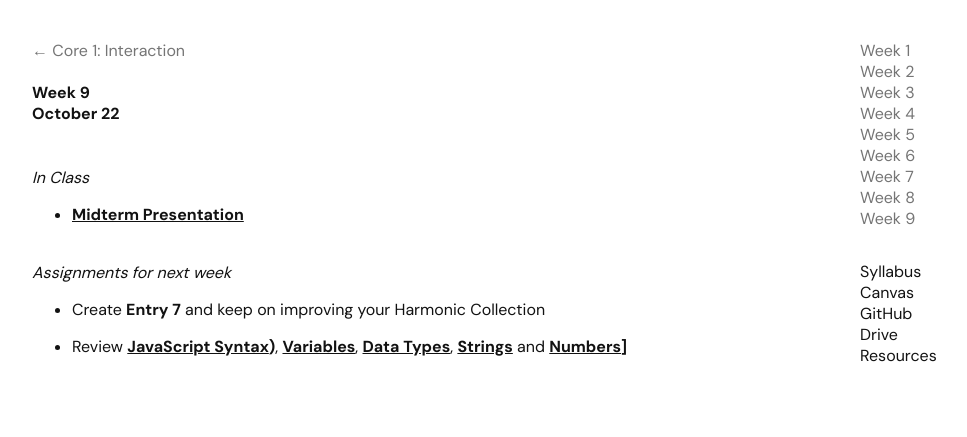
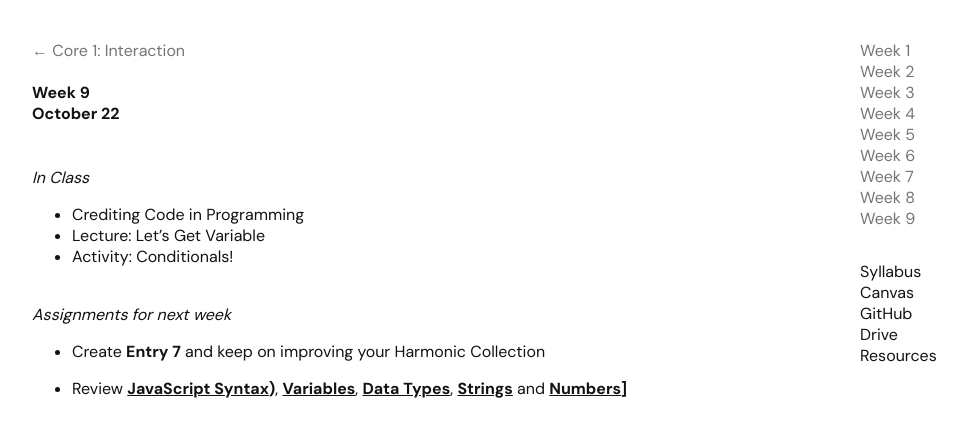
Before and after one commit to core1-interaction/core1-interaction.github.io, a Jekyll site: the page built from week9.md, in a window 1280 px wide. Shown: the top 437 px of the page, without its empty margins (108-1075 px from the left). Built offline with Jekyll 4.4.1, drawn with Linux system fonts in a browser that asks for light colours.

Commit message:
Update week9.md

```diff
--- a/week9.md
+++ b/week9.md
@@ -9,7 +9,9 @@ title: Week 9
 
 
 *In Class*
-+ **[<u>Midterm Presentation</u>](https://docs.google.com/document/d/1E_19CYDhHyd0T_rOrG_9aWK33XSHdzYNmN4T6Sh4TPQ/edit?usp=sharing)**<br><br>
++ Crediting Code in Programming
++ Lecture: Let's Get Variable
++ Activity: Conditionals!<br><br>
 
 
 *Assignments for next week*
```
